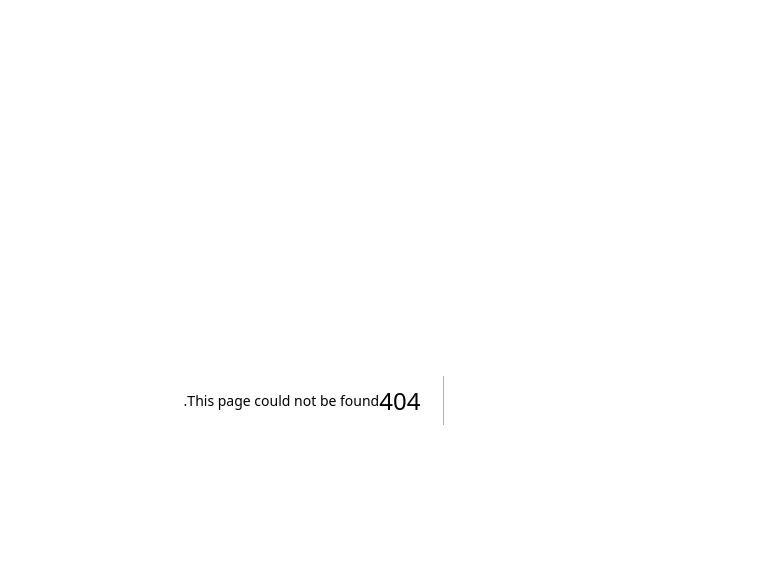
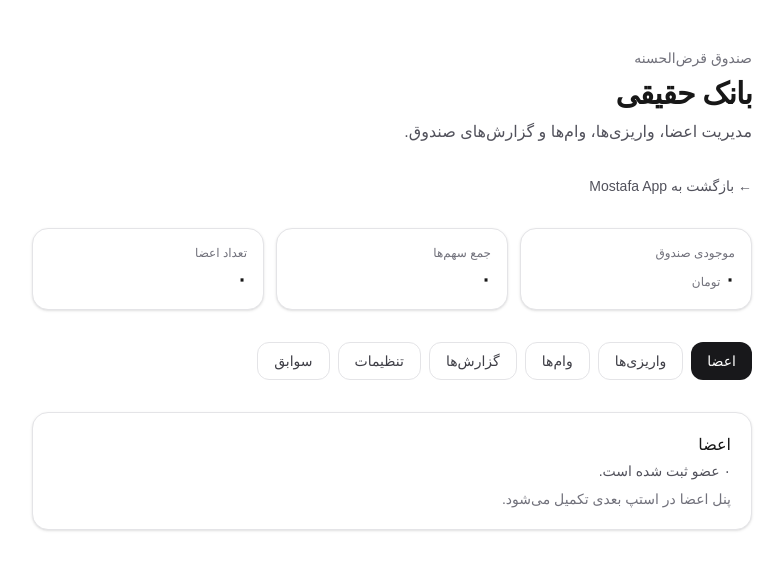
Before and after one commit to mehrshad0289/mostafa_app, a Next.js app: page /bank in a window 1280 px wide. Before the commit this address had no page. Shown: the top 570 px of the page, without its empty margins (358-1141 px from the left). Built offline with nearby package versions, Linux system fonts and the light colour scheme.

Commit message:
bank step 8: /bank page skeleton (header, tabs, summary card, links)

```diff
--- /dev/null
+++ b/app/bank/layout.tsx
@@ -0,0 +1,14 @@
+import type { Metadata } from "next";
+
+export const metadata: Metadata = {
+  title: "بانک حقیقی",
+  description: "مدیریت صندوق قرض‌الحسنه: اعضا، واریزی‌ها و وام‌ها",
+};
+
+export default function BankLayout({
+  children,
+}: {
+  children: React.ReactNode;
+}) {
+  return children;
+}
--- /dev/null
+++ b/app/bank/page.tsx
@@ -0,0 +1,151 @@
+"use client";
+
+import Link from "next/link";
+import { useEffect, useMemo, useState } from "react";
+import { recalcFund } from "@/lib/bank";
+import type { BankDeposit, BankLoan, BankMember } from "@/lib/db";
+
+type TabKey = "members" | "deposits" | "loans" | "reports" | "settings" | "audit";
+
+const TABS: { key: TabKey; label: string }[] = [
+  { key: "members", label: "اعضا" },
+  { key: "deposits", label: "واریزی‌ها" },
+  { key: "loans", label: "وام‌ها" },
+  { key: "reports", label: "گزارش‌ها" },
+  { key: "settings", label: "تنظیمات" },
+  { key: "audit", label: "سوابق" },
+];
+
+const TAB_PLACEHOLDER: Record<TabKey, string> = {
+  members: "پنل اعضا در استپ بعدی تکمیل می‌شود.",
+  deposits: "پنل واریزی‌ها در استپ بعدی تکمیل می‌شود.",
+  loans: "پنل وام‌ها و اقساط در استپ بعدی تکمیل می‌شود.",
+  reports: "گزارش‌ها و گردش ماهانه در استپ بعدی تکمیل می‌شود.",
+  settings: "تنظیمات صندوق در استپ بعدی تکمیل می‌شود.",
+  audit: "فهرست سوابق ثبت/ویرایش/حذف در استپ بعدی تکمیل می‌شود.",
+};
+
+function faNum(value: number): string {
+  return value.toLocaleString("fa-IR");
+}
+
+export default function BankPage() {
+  const [tab, setTab] = useState<TabKey>("members");
+  const [members, setMembers] = useState<BankMember[]>([]);
+  const [deposits, setDeposits] = useState<BankDeposit[]>([]);
+  const [loans, setLoans] = useState<BankLoan[]>([]);
+  const [loading, setLoading] = useState(true);
+  const [error, setError] = useState<string | null>(null);
+
+  useEffect(() => {
+    let alive = true;
+    async function load() {
+      setLoading(true);
+      setError(null);
+      try {
+        const m = (await fetch("/api/bank/members").then((r) => r.json())) as BankMember[];
+        const d = (await fetch("/api/bank/deposits").then((r) => r.json())) as BankDeposit[];
+        const l = (await fetch("/api/bank/loans").then((r) => r.json())) as BankLoan[];
+        if (!alive) return;
+        setMembers(Array.isArray(m) ? m : []);
+        setDeposits(Array.isArray(d) ? d : []);
+        setLoans(Array.isArray(l) ? l : []);
+      } catch {
+        if (alive) setError("دریافت اطلاعات صندوق ناموفق بود.");
+      } finally {
+        if (alive) setLoading(false);
+      }
+    }
+    load();
+    return () => {
+      alive = false;
+    };
+  }, []);
+
+  const summary = useMemo(
+    () => recalcFund({ members, deposits, loans }),
+    [members, deposits, loans],
+  );
+
+  const tabCount: Record<TabKey, string | null> = {
+    members: `${faNum(members.length)} عضو ثبت شده است.`,
+    deposits: `${faNum(deposits.length)} واریزی ثبت شده است.`,
+    loans: `${faNum(loans.length)} وام ثبت شده است.`,
+    reports: null,
+    settings: null,
+    audit: null,
+  };
+
+  return (
+    <main className="mx-auto flex w-full max-w-3xl flex-1 flex-col gap-8 px-6 py-12">
+      <header className="space-y-2">
+        <p className="text-sm text-zinc-500">صندوق قرض‌الحسنه</p>
+        <h1 className="text-3xl font-semibold tracking-tight">بانک حقیقی</h1>
+        <p className="text-zinc-600 dark:text-zinc-400">
+          مدیریت اعضا، واریزی‌ها، وام‌ها و گزارش‌های صندوق.
+        </p>
+      </header>
+
+      <Link
+        href="/"
+        className="text-sm text-zinc-600 underline-offset-4 hover:underline dark:text-zinc-400"
+      >
+        ← بازگشت به Mostafa App
+      </Link>
+
+      <section className="grid grid-cols-3 gap-3">
+        <div className="rounded-2xl border border-zinc-200 bg-white p-4 shadow-sm dark:border-zinc-800 dark:bg-zinc-950">
+          <p className="text-xs text-zinc-500">موجودی صندوق</p>
+          <p className="mt-1 text-lg font-semibold sm:text-xl">
+            {faNum(summary.balance)}
+            <span className="mr-1 text-xs font-normal text-zinc-500">تومان</span>
+          </p>
+        </div>
+        <div className="rounded-2xl border border-zinc-200 bg-white p-4 shadow-sm dark:border-zinc-800 dark:bg-zinc-950">
+          <p className="text-xs text-zinc-500">جمع سهم‌ها</p>
+          <p className="mt-1 text-lg font-semibold sm:text-xl">{faNum(summary.totalShares)}</p>
+        </div>
+        <div className="rounded-2xl border border-zinc-200 bg-white p-4 shadow-sm dark:border-zinc-800 dark:bg-zinc-950">
+          <p className="text-xs text-zinc-500">تعداد اعضا</p>
+          <p className="mt-1 text-lg font-semibold sm:text-xl">{faNum(members.length)}</p>
+        </div>
+      </section>
+
+      {loading && (
+        <p className="text-sm text-zinc-500">در حال دریافت اطلاعات…</p>
+      )}
+      {error && (
+        <p className="text-sm text-red-600 dark:text-red-400">{error}</p>
+      )}
+
+      <nav className="flex flex-wrap gap-2">
+        {TABS.map((t) => (
+          <button
+            key={t.key}
+            type="button"
+            onClick={() => setTab(t.key)}
+            className={
+              tab === t.key
+                ? "rounded-xl bg-zinc-900 px-4 py-2 text-sm text-white dark:bg-zinc-100 dark:text-zinc-900"
+                : "rounded-xl border border-zinc-200 px-4 py-2 text-sm text-zinc-700 transition-colors hover:border-zinc-400 dark:border-zinc-800 dark:text-zinc-300 dark:hover:border-zinc-600"
+            }
+          >
+            {t.label}
+          </button>
+        ))}
+      </nav>
+
+      <section className="rounded-2xl border border-zinc-200 bg-white p-5 shadow-sm dark:border-zinc-800 dark:bg-zinc-950">
+        <h2 className="text-base font-medium">
+          {TABS.find((t) => t.key === tab)?.label}
+        </h2>
+        {tabCount[tab] && (
+          <p className="mt-1 text-sm text-zinc-600 dark:text-zinc-400">
+            {tabCount[tab]}
+          </p>
+        )}
+        <p className="mt-2 text-sm text-zinc-500">{TAB_PLACEHOLDER[tab]}</p>
+      </section>
+    </main>
+  );
+}
--- a/app/haqiqi/page.tsx
+++ b/app/haqiqi/page.tsx
@@ -21,12 +21,20 @@ export default function HaqiqiPage() {
         </p>
       </header>
 
+      <div className="flex flex-wrap gap-x-6 gap-y-2">
         <Link
           href="/"
           className="text-sm text-zinc-600 underline-offset-4 hover:underline dark:text-zinc-400"
         >
           ← بازگشت به Mostafa App
         </Link>
+        <Link
+          href="/bank"
+          className="text-sm text-zinc-600 underline-offset-4 hover:underline dark:text-zinc-400"
+        >
+          → بانک حقیقی
+        </Link>
+      </div>
 
       <NotesPanel kind="haqiqi" emptyText="در این بخش موردی ثبت نشده است." />
     </main>
--- a/app/page.tsx
+++ b/app/page.tsx
@@ -28,6 +28,21 @@ export default function Home() {
         </span>
       </Link>
 
+      <Link
+        href="/bank"
+        className="flex items-center justify-between gap-4 rounded-2xl border border-zinc-200 bg-white p-5 shadow-sm transition-colors hover:border-zinc-400 dark:border-zinc-800 dark:bg-zinc-950 dark:hover:border-zinc-600"
+      >
+        <div className="space-y-1">
+          <h2 className="text-lg font-medium">بانک حقیقی</h2>
+          <p className="text-sm text-zinc-600 dark:text-zinc-400">
+            مدیریت صندوق قرض‌الحسنه: اعضا، واریزی‌ها، وام‌ها و گزارش‌ها.
+          </p>
+        </div>
+        <span className="shrink-0 rounded-xl bg-zinc-900 px-4 py-2 text-sm text-white dark:bg-zinc-100 dark:text-zinc-900">
+          ورود
+        </span>
+      </Link>
+
       <NotesPanel kind="general" emptyText="موردی ثبت نشده است." />
     </main>
   );
```
Also changed, not shown: 2 other files (tests, documents, lock files or other folders). Lines whose indentation alone changed are shown as unchanged.
